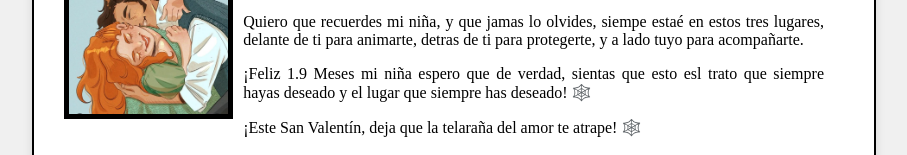
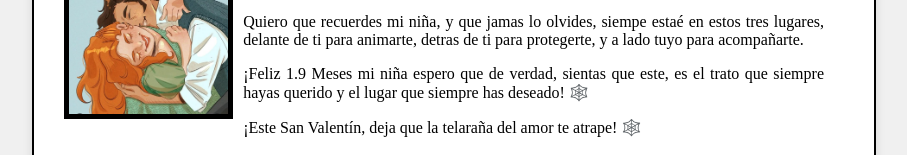
Before and after one commit to Aabraham-Farias/love, a plain HTML site: page index.html in a window 1280 px wide. Shown: the part 429-584 px from the top of the page, without its empty margins (186-1093 px from the left). Drawn offline with Linux system fonts and the light colour scheme.

Commit message:
Update index.html

```diff
--- a/index.html
+++ b/index.html
@@ -31,7 +31,7 @@
                 <p>Según estudios realizados por expertos en relaciones, si ves esta noticia y sonríes, hay un 99% de posibilidades de que estés enamorada.</p>
                 <p>Quiero que recuerdes mi niña, y que jamas lo olvides, siempe estaé en estos tres lugares, delante de ti para animarte, detras de ti para protegerte, y a lado tuyo para acompañarte.</p>
 
-                              <p>¡Feliz 1.9 Meses mi niña espero que de verdad, sientas que esto esl trato que siempre hayas deseado y el lugar que siempre has deseado! 🕸️</p>
+                              <p>¡Feliz 1.9 Meses mi niña espero que de verdad, sientas que este, es el trato que siempre hayas querido y el lugar que siempre has deseado! 🕸️</p>
 
               <p>¡Este San Valentín, deja que la telaraña del amor te atrape! 🕸️</p>
                 <button onclick="mostrarMensaje()">¡Sí, acepto!</button>
```
